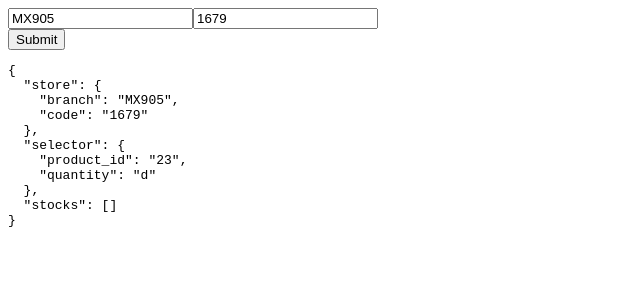
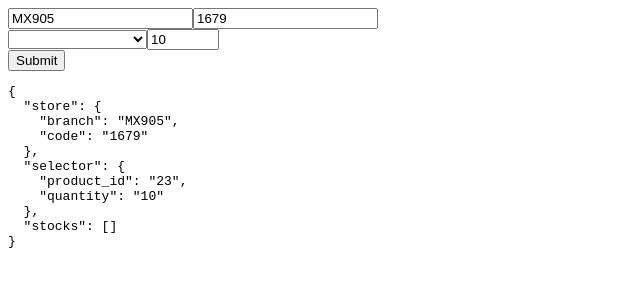
Before and after one commit to brillyanto/ngadv, an Angular app: page / in a window 1280 px wide. Shown: the top 300 px of the page, without its empty margins (0-640 px from the left). Built offline with nearby package versions, Linux system fonts and the light colour scheme.

Commit message:
binding the form controls to select input

```diff
--- a/src/app/stock-inventory/components/stock-products/stock-products.component.ts
+++ b/src/app/stock-inventory/components/stock-products/stock-products.component.ts
@@ -7,7 +7,11 @@ import { FormGroup } from '@angular/forms';
     styleUrls: ['./stock-products.component.scss'],
     template: `
     <div [formGroup]="parent">
-    <div formGroupName="stocks"></div>
+        <div formArrayName="stocks">
+            <div *ngFor="let stock of stocks; let i = index;" formGroupName="i">
+
+            </div>
+        </div>
     </div>
     `
 })
--- a/src/app/stock-inventory/components/stock-selector/stock-selector.component.ts
+++ b/src/app/stock-inventory/components/stock-selector/stock-selector.component.ts
@@ -1,13 +1,23 @@
 import { Component, Input } from '@angular/core';
 import { FormGroup } from '@angular/forms';
-
+import { Product } from 'src/app/stock-inventory/models/product.interface';
 
 @Component({
     selector: 'stock-selector',
     styleUrls: ['./stock-selector.component.scss'],
     template: `
     <div [formGroup]="parent">
-        <div formGroupName="selector"></div>
+        <div formGroupName="selector">
+            <select formControlName="product_id">
+                <option value=""></option>
+                <option *ngFor="let product of products"
+                [value]="product.id">{{product.name}}</option>
+            </select>
+
+            <input type="number" formControlName="quantity"
+            step="10" min="10" max="1000">
+
+        </div>
     </div>
     `
 })
@@ -15,4 +25,7 @@ import { FormGroup } from '@angular/forms';
 export class StockSelectorComponent{
  @Input()
  parent: FormGroup
+
+ @Input()
+ products: Product
 }
--- a/src/app/stock-inventory/containers/stock-inventory/stock-inventory.component.ts
+++ b/src/app/stock-inventory/containers/stock-inventory/stock-inventory.component.ts
@@ -1,6 +1,7 @@
-import {Component} from '@angular/core';
-import {  FormControl, FormGroup, FormArray } from '@angular/forms';
+import { Component } from '@angular/core';
+import { FormControl, FormGroup, FormArray } from '@angular/forms';
 import { StockStoreComponent } from '../../components/stock-store/stock-store.component';
+import { Product } from '../../models/product.interface';
 
 @Component({
     selector:'stock-inventory',
@@ -9,7 +10,7 @@ import { StockStoreComponent } from '../../components/stock-store/stock-store.co
     <div class="stock-inventory">
         <form [formGroup]="form" (ngSubmit)="onSubmit()">
             <stock-store [parent]="form"></stock-store>
-            <stock-selector [parent]="form"></stock-selector>
+            <stock-selector [parent]="form" [products]="products"></stock-selector>
             <stock-products [parent]="form"></stock-products>
 
             <div class="stock-inventory__buttons">
@@ -22,6 +23,25 @@ import { StockStoreComponent } from '../../components/stock-store/stock-store.co
 })
 
 export class StockInventoryComponent {
+
+    products: Product[] = [
+        {
+            id: 1,
+            name: "Apple IPod",
+            price: 100
+        },
+        {
+            id: 2,
+            name: "Apple IPhone",
+            price: 1000
+        },
+        {
+            id: 3,
+            name: "Apple Macbook Pro",
+            price: 3000
+        }
+    ];
+
     form = new FormGroup({
         store : new FormGroup({
             branch : new FormControl('MX905'),
@@ -29,7 +49,7 @@ export class StockInventoryComponent {
         }),
         selector: new FormGroup({
             product_id: new FormControl('23'),
-            quantity: new FormControl('d')
+            quantity: new FormControl('10')
         }),
         stocks: new FormArray([])
     })
```
